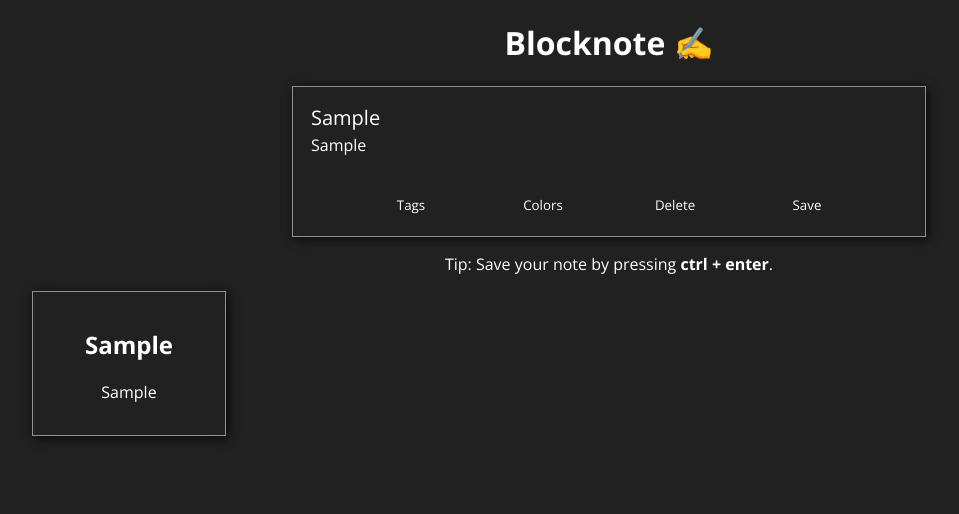
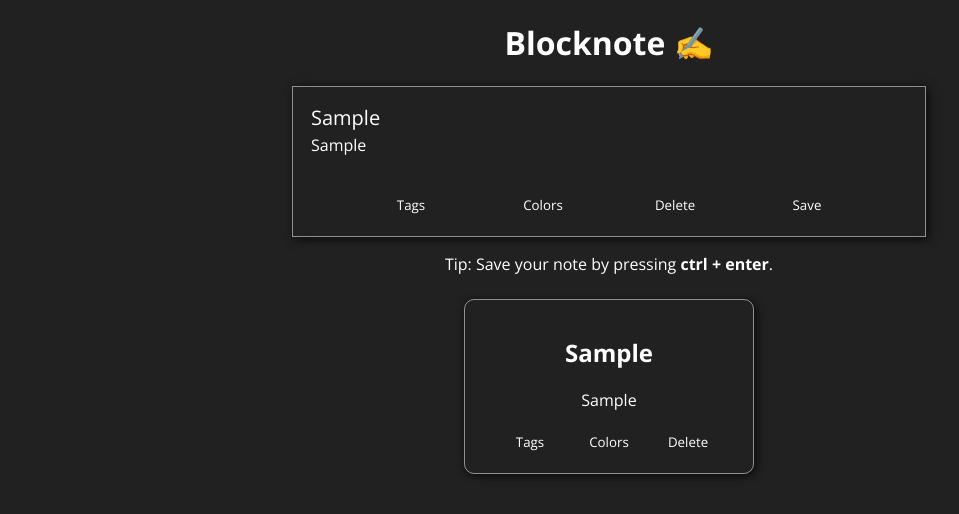
Before and after one commit to dan-ville/react-blocknote, a React (Create React App) app: page / in a window 1280 px wide. Both pictures are taken after typing "Sample", "Sample" into the empty fields and a click on the button "Save". Shown: the top 514 px of the page, without its empty margins (31-990 px from the left). Built offline with nearby package versions, Linux system fonts and the light colour scheme.

Commit message:
modified NewNote noteData state

```diff
--- a/src/App.css
+++ b/src/App.css
@@ -38,9 +38,20 @@ input, textarea {
 .note-wrapper {
   box-shadow: 2px 2px 10px rgba(0, 0, 0, .75);
 }
+
 #noteboard-wrapper {
-  display: grid;
-  grid-template-columns: 1fr 1fr 1fr 1fr;
+  margin: auto;
+  width: 80vw;
+  display: flex;
+  flex-wrap: wrap;
+  justify-content: center;
+  align-items: left;
+}
+
+#noteboard-wrapper > .note-wrapper {
+  margin: 0.5rem;
+  width: 20vw;
+  border-radius: 10px;
 }
 
 .note-wrapper {
--- a/src/App.js
+++ b/src/App.js
@@ -6,6 +6,7 @@ import NoteBoard from './components/NoteBoard';
 
 function App() {
   const [notes, setNotes] = useState(localStorage.notes ? JSON.parse(localStorage.notes) : []);
+  const [activeNote, setActiveNote] = useState(null)
 
   useEffect(() => {
     localStorage.setItem('notes', JSON.stringify(notes))
@@ -13,8 +14,9 @@ function App() {
 
   const onSaveNote = (note) => {
     setNotes([note, ...notes]);
-    console.log(notes);
+    console.log(note)
   }
+
 
   return (
     <div className="App">
@@ -23,7 +25,11 @@ function App() {
       <p>
         Tip: Save your note by pressing <strong>ctrl + enter</strong>.
       </p>
-      <NoteBoard notes={notes} />
+      <NoteBoard
+        notes={notes}
+        activeNote={activeNote}
+        setActiveNote={setActiveNote}
+      />
     </div>
   );
 }
--- a/src/components/NewNote.js
+++ b/src/components/NewNote.js
@@ -1,14 +1,16 @@
-import React, { useState } from 'react'
+import React, { useEffect, useState } from 'react'
 import uuid from 'react-uuid'
 
 const NewNote = ({ onSaveNote }) => {
 
-  const [noteData, setNoteData] = useState({
+  const initialNoteData = {
     id: uuid(),
-    title: "New note",
+    title: "",
     body: "",
     lastModified: Date.now(),
-  });
+  };
+
+  const [noteData, setNoteData] = useState(initialNoteData);
 
   const handleEditField = (event) => {
     setNoteData({
@@ -16,19 +18,26 @@ const NewNote = ({ onSaveNote }) => {
       [event.target.name]: event.target.value,
       lastModified: Date.now()
     })
-  }
+  };
 
   const handleOnSaveNote = () => {
-    onSaveNote(noteData)
-  }
+    onSaveNote(noteData);
 
-  const autoResizeInput = (element, defaultHeight) => {
+    setNoteData({
+      id: uuid(),
+      title: "",
+      body: "",
+    });
+  };
+
+  const handleAutoResizeInput = (element, defaultHeight) => {
     if (element) {
       const target = element.target ? element.target : element;
       target.style.height = defaultHeight;
       target.style.height = `${target.scrollHeight}px`;
     }
-  }
+  };
+
 
   return (
     <div className="note-wrapper">
@@ -48,7 +57,7 @@ const NewNote = ({ onSaveNote }) => {
           placeholder="Write your note here..."
           onChange={(event) => {
             handleEditField(event);
-            autoResizeInput(event.target, '50px')
+            handleAutoResizeInput(event.target, '50px')
           }}
         />
       </form>
--- a/src/components/NoteBoard.js
+++ b/src/components/NoteBoard.js
@@ -1,17 +1,32 @@
-import React from 'react'
+const NoteBoard = ({notes, activeNote, setActiveNote}) => {
+    const handleSetActiveNote = (noteID) => {
+      setActiveNote(noteID);
+      console.log(activeNote);
+    };
 
-const NoteBoard = ({notes}) => {
+    const handleEditField = () => {
+
+    }
+
     return (
       <div id="noteboard-wrapper">
-            {notes.map(note => (
-                <div id={note.id} className="note-wrapper">
+        {notes.map((note) => (
+          <div
+            key={note.id}
+            className="note-wrapper"
+            onClick={() => handleSetActiveNote(note.id)}
+          >
             <h2>{note.title}</h2>
             <p>{note.body}</p>
+            <div className="options">
+              <button className="tags-option">Tags</button>
+              <button className="color-option">Colors</button>
+              <button className="delete-note">Delete</button>
             </div>
-
+          </div>
         ))}
       </div>
-    )
+    );
 }
 
 export default NoteBoard
```
Lines whose indentation alone changed are shown as unchanged.
